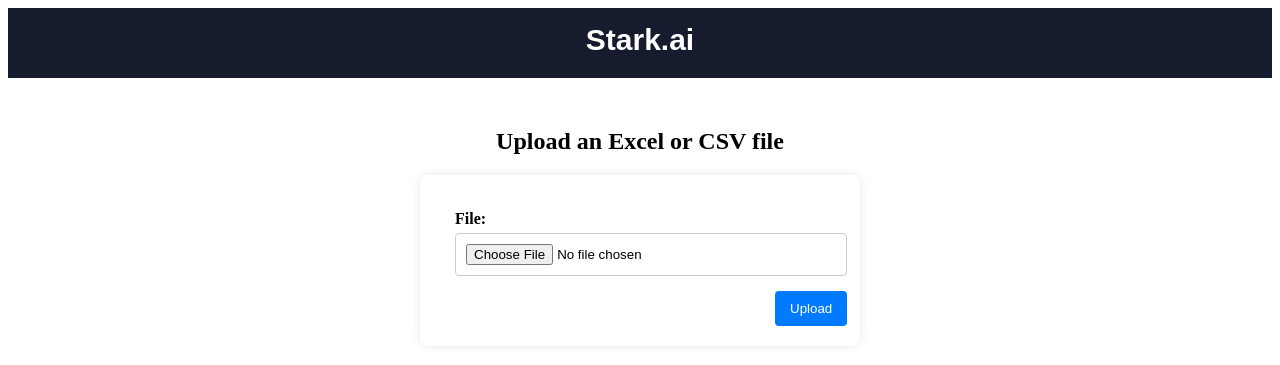
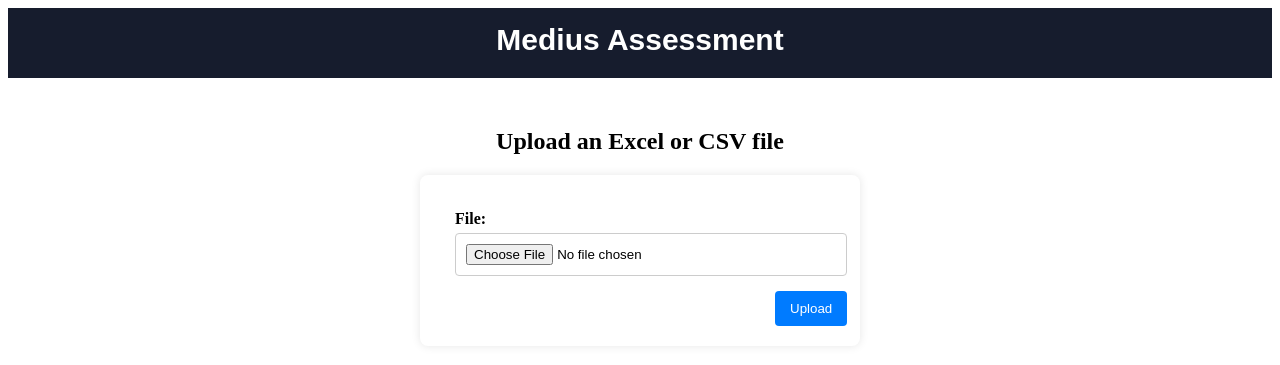
Before and after one commit to rohith515/Medius_task, a Django app: page / in a window 1280 px wide. Shown: the top 365 px of the page. Run offline with Django 5.2, Linux system fonts and the light colour scheme.

Commit message:
changed header name

```diff
--- a/file_upload_project/file_upload_app/templates/file_upload_app.html
+++ b/file_upload_project/file_upload_app/templates/file_upload_app.html
@@ -77,7 +77,7 @@
 </head>
 <body>
     <header>
-        <div class="header"> Stark.ai  </div>
+        <div class="header"> Medius Assessment   </div>
     </header>
     <h2>Upload an Excel or CSV file</h2>
     <form method="post" enctype="multipart/form-data">
```
